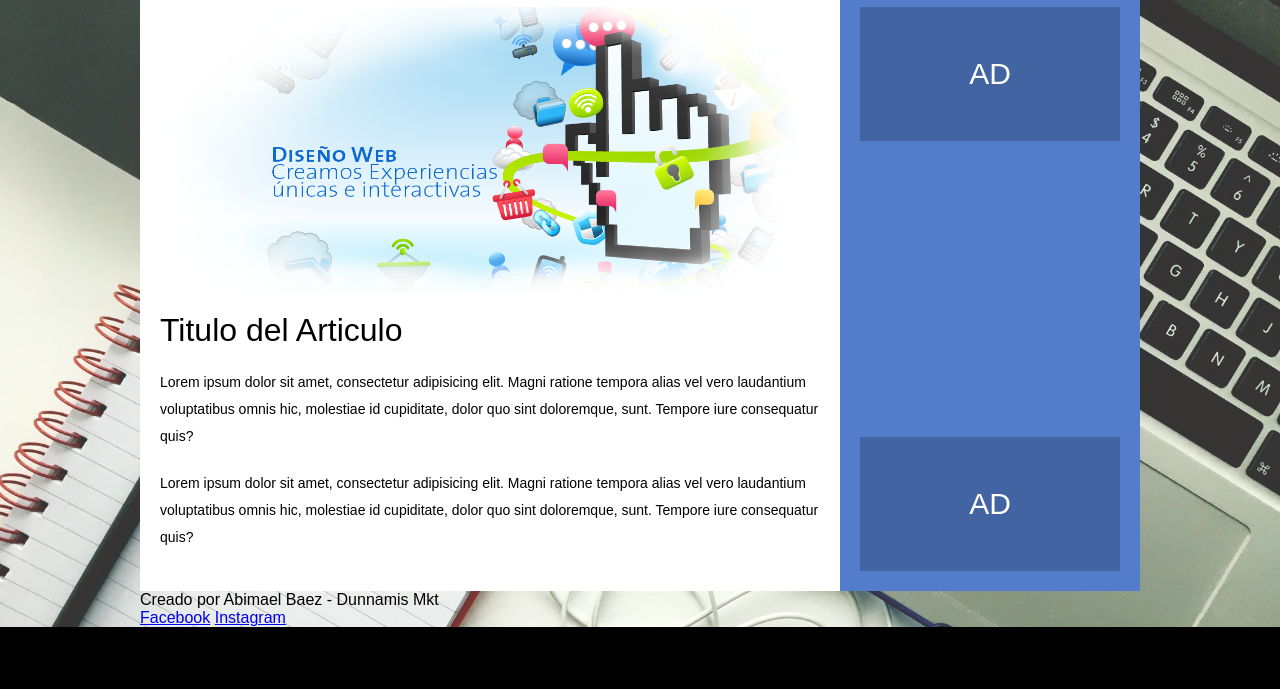
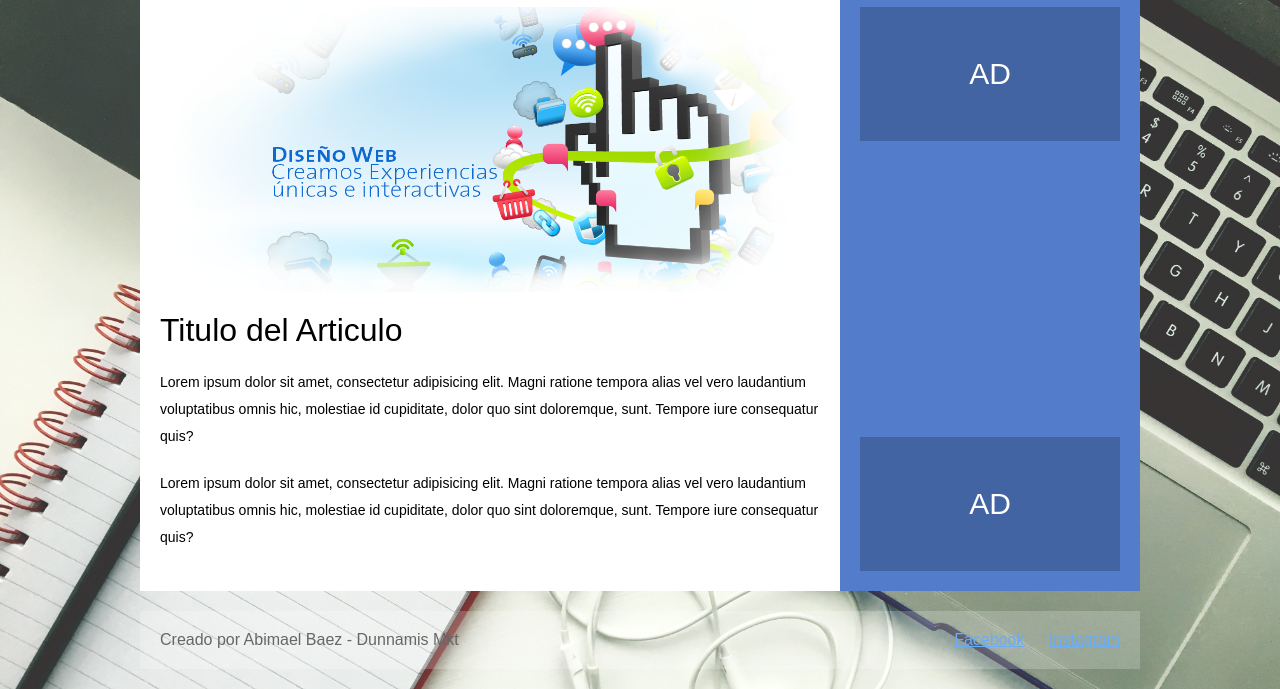
Before and after one commit to abimaelbaez/Flexboxweb, a plain HTML site: page index.html in a window 1280 px wide. Shown: the part 211-900 px from the top of the page. Before the commit the page ends 838 px from the top, so only its background shows below. Drawn offline with Linux system fonts and the light colour scheme.

Commit message:
dandole estilo al footer

```diff
--- a/estilos.css
+++ b/estilos.css
@@ -85,3 +85,25 @@ aside .ad {
 	background: #4264a2;
 	/*margin: 20px 0;*/
 }
+
+footer {
+	margin: 20px 0;
+	background: rgba(255,255,255,.2);
+	padding: 20px;
+	width: 100%;
+	color: #666;
+	display: flex;
+	flex-direction: row;
+	flex-wrap: nowrap;
+	justify-content: space-between;
+}
+
+footer .redes-sociales a {
+	color: #68adf5;
+	text-decoration: underline;
+	margin-left: 20px;
+}
+
+footer .redes-sociales a:hover {
+	text-decoration: none;
+}
```
